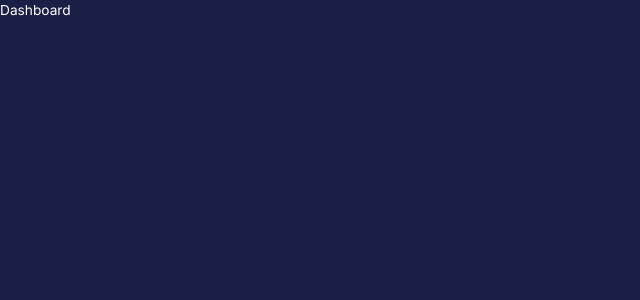
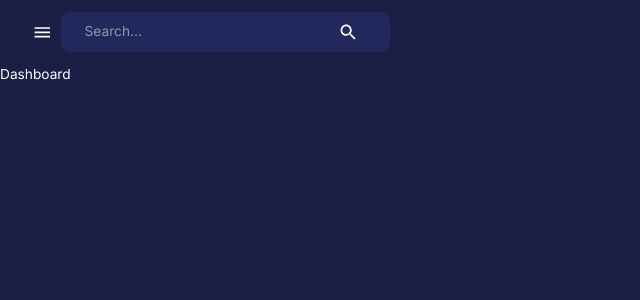
Before and after one commit to lelisoAgegnehu/mern-admin-dashbord, a React (Vite) app in the folder client/: page /dashboard in a window 1280 px wide. Shown: the top 300 px of the page, without its empty margins (0-640 px from the left). Built offline with nearby package versions, Linux system fonts and the light colour scheme.

Commit message:
add left side navbar

```diff
--- a/client/src/App.jsx
+++ b/client/src/App.jsx
@@ -16,9 +16,10 @@ function App() {
         <ThemeProvider theme={theme}>
           <CssBaseline />
           <Routes>
-            <Route element={<Layout />} />
-            <Route path="/" element={<Navigate to="/dashboard" replace />} />
-            <Route path="/dashboard" element={<Dashboard />} />
+            <Route element={<Layout />}>
+              <Route path="/" element={<Navigate to="/dashboard" replace />} />
+              <Route path="/dashboard" element={<Dashboard />} />
+            </Route>
           </Routes>
         </ThemeProvider>
       </BrowserRouter>
--- /dev/null
+++ b/client/src/components/FlexBetween.jsx
@@ -0,0 +1,9 @@
+import { Box, styled } from "@mui/material";
+
+const FlexBetween = styled(Box)({
+  display: "flex",
+  justifyContent: "space-between",
+  alignItems: "center",
+});
+
+export default FlexBetween;
--- /dev/null
+++ b/client/src/components/Navbar.jsx
@@ -0,0 +1,42 @@
+import {
+  AppBar,
+  IconButton,
+  InputBase,
+  Toolbar,
+  useTheme,
+} from "@mui/material";
+import FlexBetween from "./FlexBetween";
+import { Menu, Search } from "@mui/icons-material";
+import { useDispatch } from "react-redux";
+
+function Navbar() {
+  const dispatch = useDispatch();
+  const theme = useTheme();
+  return (
+    <AppBar sx={{ position: "static", background: "none", boxShadow: "none" }}>
+      <Toolbar sx={{ justifyContent: "space-between" }}>
+        {/* LEFT SIDE */}
+        <FlexBetween>
+          <IconButton onClick={() => console.log("open/close sidebar")}>
+            <Menu />
+          </IconButton>
+          <FlexBetween
+            backgroundColor={theme.palette.background.alt}
+            borderRadius="9px"
+            gap="3rem"
+            p="0.1rem 1.5rem"
+          >
+            <InputBase placeholder="Search..." />
+            <IconButton>
+              <Search />
+            </IconButton>
+          </FlexBetween>
+        </FlexBetween>
+
+        {/* RIGHT SIDE */}
+      </Toolbar>
+    </AppBar>
+  );
+}
+
+export default Navbar;
--- a/client/src/scenes/layout/index.jsx
+++ b/client/src/scenes/layout/index.jsx
@@ -1,5 +1,15 @@
+import { Box } from "@mui/material";
+import { Outlet } from "react-router-dom";
+import Navbar from "../../components/Navbar";
 function Layout() {
-  return <div>Layout</div>;
+  return (
+    <Box width="100%" height="100%">
+      <Box>
+        <Navbar />
+        <Outlet />
+      </Box>
+    </Box>
+  );
 }
 
 export default Layout;
```
